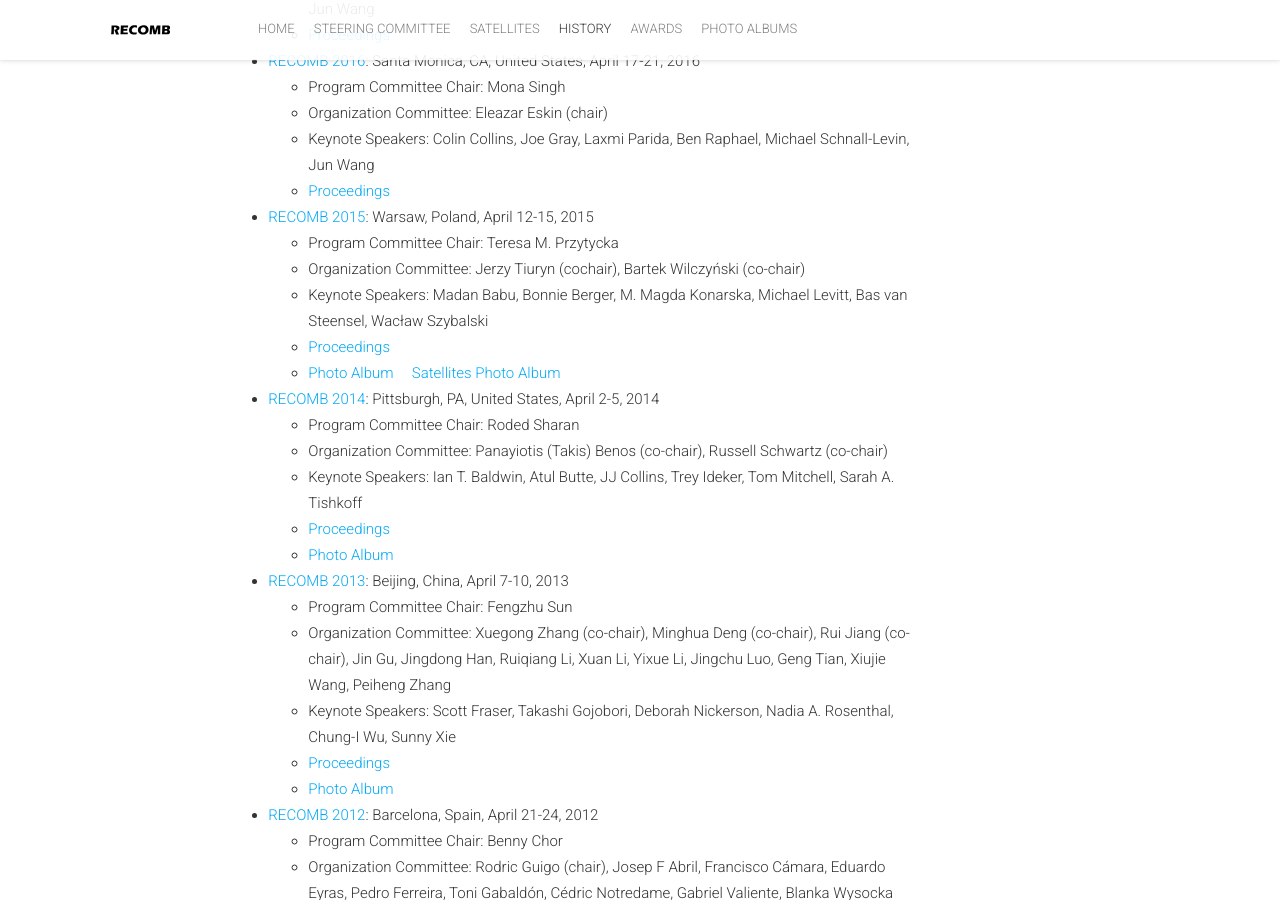
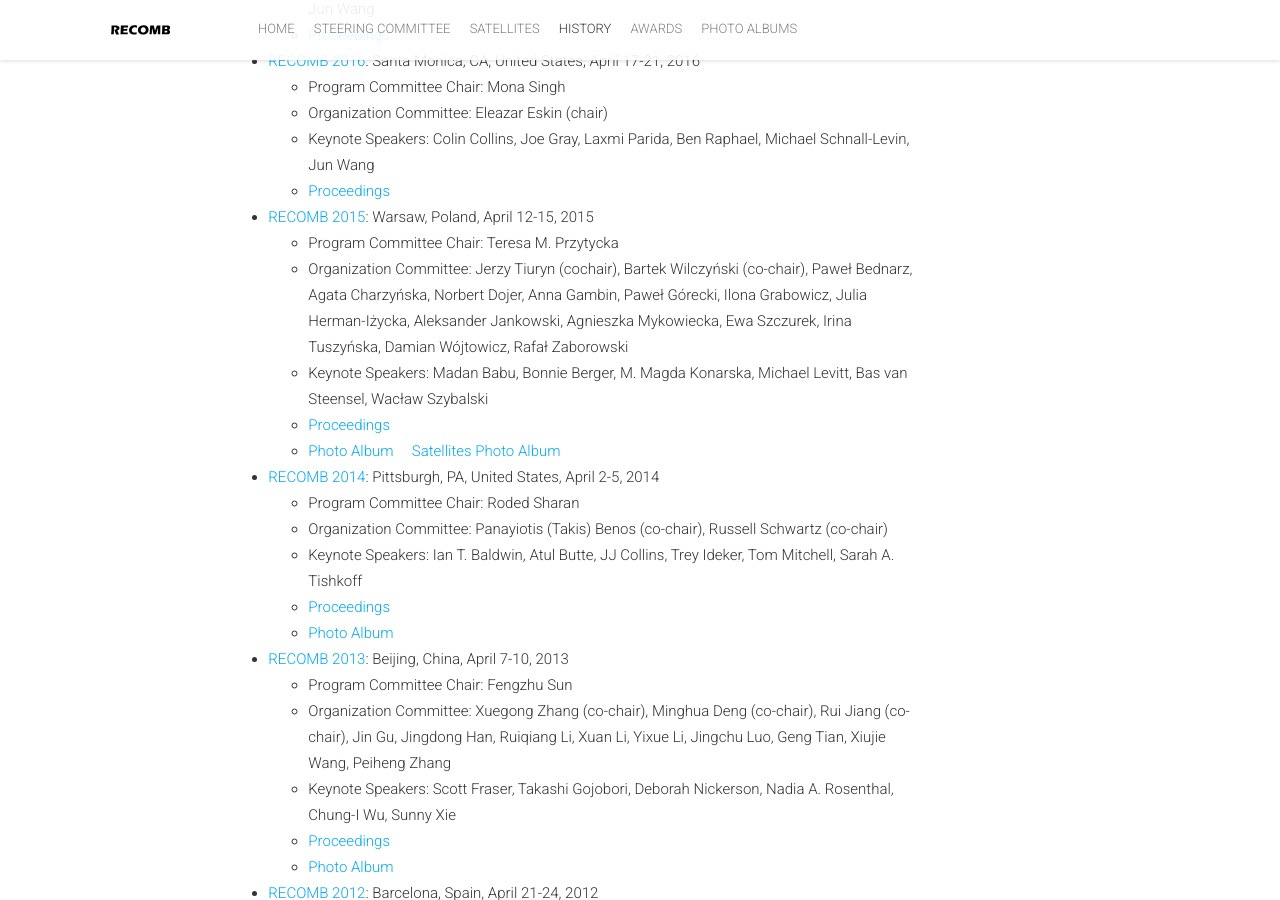
Before and after one commit to recomb-conference/recomb-conference.github.io, a Jekyll site: the page built from history.md, in a window 1280 px wide and 900 px high, scrolled down 2033 px. Built offline with Jekyll 4.4.1, drawn with Linux system fonts in a browser that asks for light colours; nearby versions of some CDN libraries; comment, search, counter and statistics services are not loaded.

Commit message:
2014, 2015 pages

```diff
--- a/history.md
+++ b/history.md
@@ -62,13 +62,13 @@ You can watch some previous talks of the conference at our [YouTube channel](htt
    - Organization Committee: Eleazar Eskin (chair)
    - Keynote Speakers: Colin Collins, Joe Gray, Laxmi Parida, Ben Raphael, Michael Schnall-Levin, Jun Wang
    - [Proceedings](https://link.springer.com/book/10.1007/978-3-319-31957-5){:target="_blank"}
- - [RECOMB 2015](): Warsaw, Poland, April 12-15, 2015
+ - [RECOMB 2015](https://recomb-conference.github.io/recomb2015/){:target="_blank"}: Warsaw, Poland, April 12-15, 2015
    - Program Committee Chair: Teresa M. Przytycka
-   - Organization Committee: Jerzy Tiuryn (cochair), Bartek Wilczyński (co-chair)
+   - Organization Committee: Jerzy Tiuryn (cochair), Bartek Wilczyński (co-chair), Paweł Bednarz, Agata Charzyńska, Norbert Dojer, Anna Gambin, Paweł Górecki, Ilona Grabowicz, Julia Herman-Iżycka, Aleksander Jankowski, Agnieszka Mykowiecka, Ewa Szczurek, Irina Tuszyńska, Damian Wójtowicz, Rafał Zaborowski
    - Keynote Speakers: Madan Babu, Bonnie Berger, M. Magda Konarska, Michael Levitt, Bas van Steensel, Wacław Szybalski
    - [Proceedings](https://link.springer.com/book/10.1007/978-3-319-16706-0){:target="_blank"}
    - [Photo Album](https://photos.app.goo.gl/LQHiB87GdGtQAvd98){:target="_blank"} &nbsp; &nbsp; [Satellites Photo Album](https://photos.app.goo.gl/xms1y1EyzW8cpEKr6){:target="_blank"}
- - [RECOMB 2014](): Pittsburgh, PA, United States, April 2-5, 2014
+ - [RECOMB 2014](https://recomb-conference.github.io/recomb2014/){:target="_blank"}: Pittsburgh, PA, United States, April 2-5, 2014
    - Program Committee Chair: Roded Sharan
    - Organization Committee: Panayiotis (Takis) Benos (co-chair), Russell Schwartz (co-chair)
    - Keynote Speakers: Ian T. Baldwin, Atul Butte, JJ Collins, Trey Ideker, Tom Mitchell, Sarah A. Tishkoff
```
